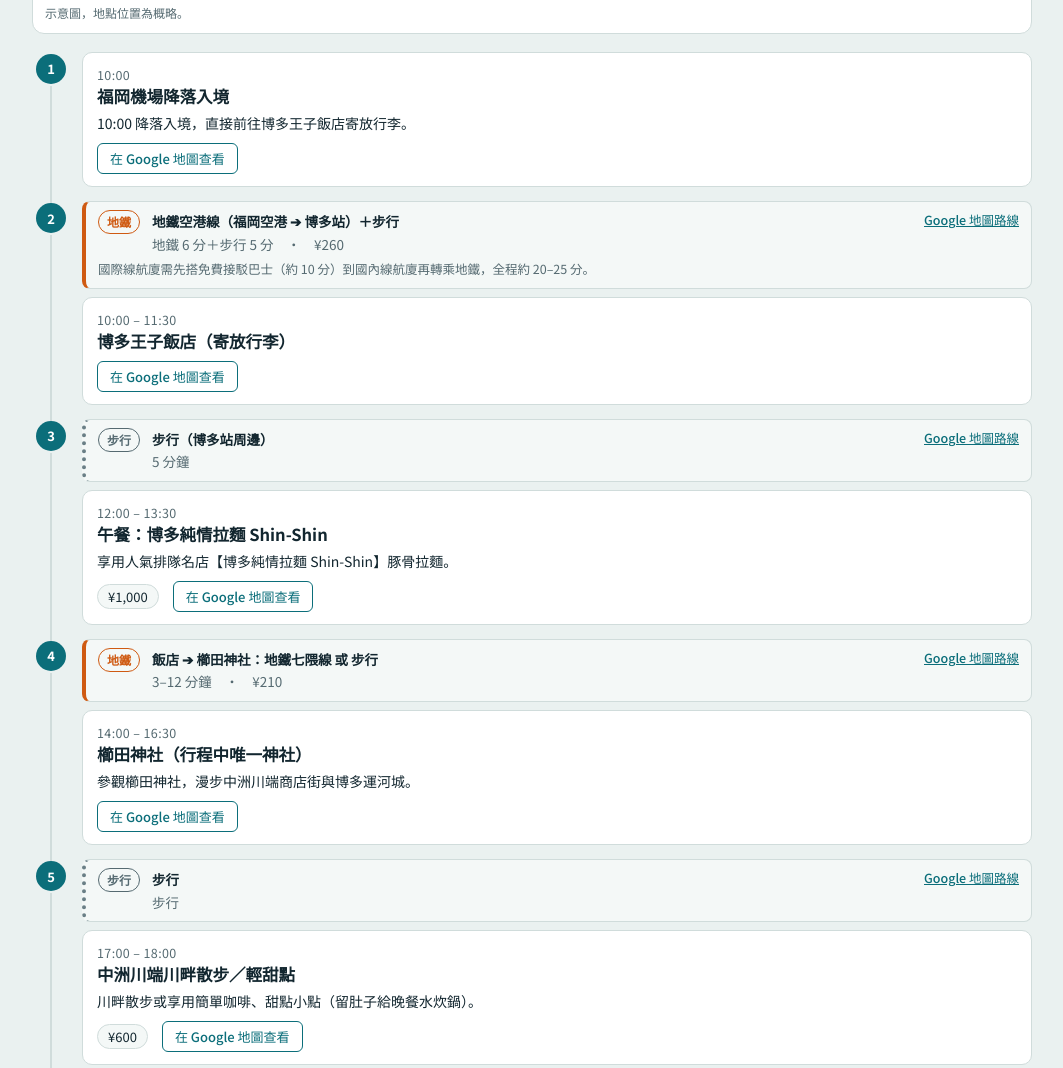
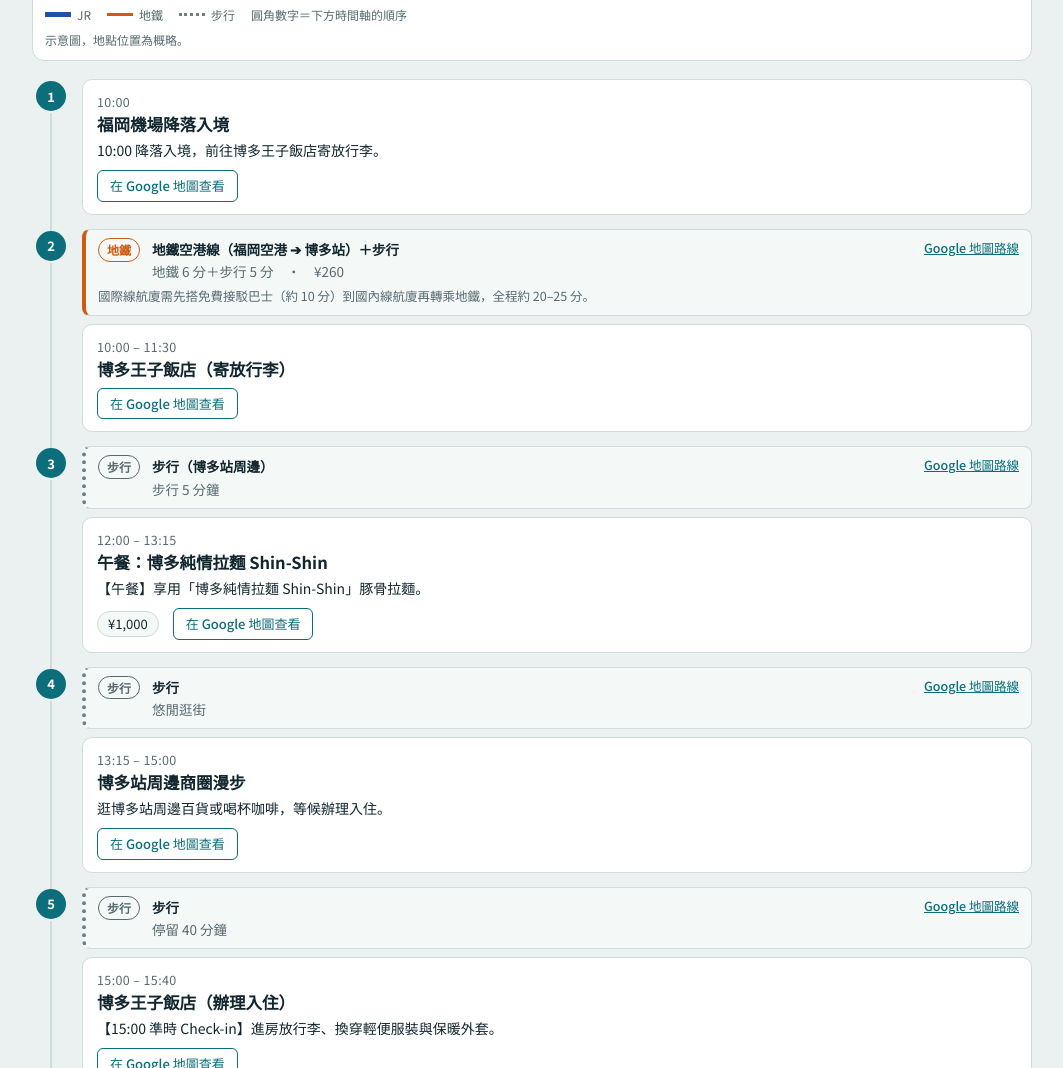
Before and after one commit to qweasd41016-gif/fukuoka, a plain HTML site: page index.html in a window 1280 px wide. Shown: the part 1732-2800 px from the top of the page, without its empty margins (108-1171 px from the left). Drawn offline with Linux system fonts and the light colour scheme.

Commit message:
Add files via upload

```diff
--- a/index.html
+++ b/index.html
@@ -229,23 +229,28 @@ const P={
 const MODE={walk:'步行',subway:'地鐵',train:'JR'};
 
 const DAYS=[
-{n:1,date:'2/10',wd:'週一',title:'抵達福岡・博多運河城・中洲屋台美食',stops:[
- {p:'fuk',t:'10:00',title:'福岡機場降落入境',note:'10:00 降落入境，直接前往博多王子飯店寄放行李。'},
+{n:1,date:'2/10',wd:'週一',title:'抵達福岡・博多站商圈・櫛田神社・華味鳥水炊鍋',stops:[
+ {p:'fuk',t:'10:00',title:'福岡機場降落入境',note:'10:00 降落入境，前往博多王子飯店寄放行李。'},
  {p:'prince',t:'10:00 – 11:30',title:'博多王子飯店（寄放行李）',leg:{mode:'subway',how:'地鐵空港線（福岡空港 ➔ 博多站）＋步行',dur:'地鐵 6 分＋步行 5 分',ml:'地鐵 6分',fare:260,tip:'國際線航廈需先搭免費接駁巴士（約 10 分）到國內線航廈再轉乘地鐵，全程約 20–25 分。'}},
- {p:'shinshin',t:'12:00 – 13:30',title:'午餐：博多純情拉麵 Shin-Shin',leg:{mode:'walk',how:'步行（博多站周邊）',dur:'5 分鐘',ml:'步行 5分'},cost:1000,note:'享用人氣排隊名店【博多純情拉麵 Shin-Shin】豚骨拉麵。'},
- {p:'kushida',t:'14:00 – 16:30',title:'櫛田神社（行程中唯一神社）',leg:{from:'prince',mode:'subway',how:'飯店 ➔ 櫛田神社：地鐵七隈線 或 步行',dur:'3–12 分鐘',ml:'地鐵／步行 3–12分',fare:210},note:'參觀櫛田神社，漫步中洲川端商店街與博多運河城。'},
- {p:'nakasu',t:'17:00 – 18:00',title:'中洲川端川畔散步／輕甜點',leg:{mode:'walk',how:'步行',dur:'步行',ml:'步行'},cost:600,note:'川畔散步或享用簡單咖啡、甜點小點（留肚子給晚餐水炊鍋）。'},
- {p:'hanamidori',t:'19:30 – 21:00',title:'晚餐：水炊鍋（華味鳥）',leg:{mode:'walk',how:'步行',dur:'步行 5–10 分鐘',ml:'步行 5–10分'},cost:4000,note:'重頭戲晚餐，享用暖心濃郁的博多名物「水炊鍋」。'}
- ],maps:[{title:'福岡市區動線',s:[1,2,3,4,5,6]}]},
+ {p:'shinshin',t:'12:00 – 13:15',title:'午餐：博多純情拉麵 Shin-Shin',leg:{mode:'walk',how:'步行（博多站周邊）',dur:'步行 5 分鐘',ml:'步行 5分'},cost:1000,note:'【午餐】享用「博多純情拉麵 Shin-Shin」豚骨拉麵。'},
+ {p:'hakata',t:'13:15 – 15:00',title:'博多站周邊商圈漫步',leg:{mode:'walk',how:'步行',dur:'悠閒逛街',ml:'步行'},note:'逛博多站周邊百貨或喝杯咖啡，等候辦理入住。'},
+ {p:'prince',t:'15:00 – 15:40',title:'博多王子飯店（辦理入住）',leg:{mode:'walk',how:'步行',dur:'停留 40 分鐘',ml:'步行'},note:'【15:00 準時 Check-in】進房放行李、換穿輕便服裝與保暖外套。'},
+ {p:'kushida',t:'15:40 – 19:05',title:'櫛田神社・中洲川端周邊',leg:{mode:'walk',how:'全程步行',dur:'步行 12–15 分＋逛約 3 小時',ml:'步行 12–15分'},note:'輕鬆散步至櫛田神社參拜（唯一神社踩點），順逛中洲川端商店街與周邊。'},
+ {p:'hanamidori',t:'19:05 – 21:00',title:'晚餐：華味鳥 中洲本店（預約）',leg:{mode:'walk',how:'步行',dur:'約 5–8 分（含 10 分緩衝）',ml:'步行 5–8分'},cost:4000,note:'19:05 從周邊出發，約 19:20 抵達「華味鳥 中洲本店」報到（多留 10 分鐘緩衝不遲到）。19:30 重頭戲晚餐，享用暖心濃郁的博多名物「水炊鍋」。'},
+ {p:'nakasu',t:'21:00 之後',title:'中洲川畔夜景散步',leg:{mode:'walk',how:'步行',dur:'散步消食',ml:'步行'},note:'晚餐後漫步中洲川畔欣賞夜景。'},
+ {p:'prince',t:'回飯店',title:'回飯店休息',leg:{mode:'subway',how:'步行＋地鐵',dur:'地鐵約 3 分',ml:'地鐵 3分',fare:210},note:'輕鬆回飯店休息。'}
+ ],maps:[{title:'福岡市區動線',s:[1,2,3,4,5,6,7,8,9]}]},
 
 {n:2,date:'2/11',wd:'週二',title:'觀光特急「由布院之森」・湯之坪街道・宿花の庄溫泉',stops:[
- {p:'prince',t:'08:30',title:'博多王子飯店出發',note:'大行李寄放於博多王子飯店，輕裝帶過夜包前往。'},
+ {p:'prince',t:'08:30',title:'博多王子飯店出發',note:'大行李寄放於博多王子飯店，帶過夜包前往。'},
  {p:'hakata',t:'08:30 – 09:15',title:'JR 博多站',leg:{mode:'walk',how:'步行',dur:'步行 5 分鐘',ml:'步行 5分'},note:'09:17 搭乘由布院之森 1 號。'},
- {p:'yufuin_st',t:'09:17 – 11:31',title:'JR 由布院站',leg:{mode:'train',how:'JR 觀光特急「由布院之森 1 號」',dur:'約 2 小時 14 分',ml:'JR 2h14',fare:4580,via:['tosu','kurume','hita'],warn:'行程表票價為 ¥4,580；Ekitan 查到博多～由布院約 ¥6,130，網路限定票 ¥5,600。請出發前再確認。'},note:'全車指定席（出發前 30 天預約），車上欣賞沿途山景與鄉村風光。'},
- {p:'hananosho',t:'11:35 – 12:00',title:'由布院 花の庄（寄放過夜包）',leg:{mode:'walk',how:'步行',dur:'步行約 5 分鐘',ml:'步行 5分'},note:'站旁 5 分鐘即達，先寄放過夜包。'},
+ {p:'yufuin_st',t:'09:17 – 11:31',title:'JR 由布院站',leg:{mode:'train',how:'JR 觀光特急「由布院之森 1 號」',dur:'約 2 小時 14 分',ml:'JR 2h14',fare:4580,via:['tosu','kurume','hita'],warn:'行程表票價為 ¥4,580；Ekitan 查到博多～由布院約 ¥6,130，網路限定票 ¥5,600。請出發前再確認。'},note:'全車指定席（出發前 30 天預約），車上欣賞沿途風景。'},
+ {p:'hananosho',t:'11:35 – 11:55',title:'由布院 花の庄（寄放過夜包）',leg:{mode:'walk',how:'步行',dur:'步行約 5 分鐘',ml:'步行 5分'},note:'站旁 5 分鐘即達，先寄放過夜包。'},
  {p:'shin',t:'12:00 – 13:30',title:'午餐：由布まぶし 心（由布院站前店）',leg:{mode:'walk',how:'步行',dur:'3 分鐘',ml:'步行 3分'},cost:3000,note:'享用招牌豐後牛釜飯三吃。'},
- {p:'hananosho',t:'15:30 – 20:30',title:'由布院 花の庄（入住・晚餐）',leg:{mode:'walk',how:'步行',dur:'步行 15 分鐘',ml:'步行 15分'},note:'入住溫泉旅館，享受日式庭園與露天溫泉。18:30–20:30 於旅館享用和牛會席料理（一泊二食已內含）。'}
- ],maps:[{title:'博多 ➔ 由布院（JR 久大本線）',s:[1,2,3]},{title:'由布院 步行動線',s:[3,4,5,6]}]},
+ {p:'yunotsubo',t:'13:30 – 16:30',title:'湯之坪街道漫步購物',leg:{mode:'walk',how:'全程步行',dur:'悠閒漫步',ml:'步行'},cost:500,note:'湯之坪街道漫步購物專屬時段：逛特色小店（Snoopy 茶屋、吉卜力橡子共和國）、金賞可樂餅、花卉村。'},
+ {p:'kinrinko',t:'一路散步至',title:'金鱗湖',leg:{mode:'walk',how:'步行',dur:'悠閒漫步',ml:'步行'},note:'沿湯之坪街道一路散步至金鱗湖。'},
+ {p:'hananosho',t:'16:30 – 20:30',title:'由布院 花の庄（入住・晚餐）',leg:{mode:'walk',how:'步行',dur:'步行 15 分鐘',ml:'步行 15分'},note:'入住溫泉旅館，享受日式庭園與露天溫泉。18:30–20:30 於旅館享用和牛會席料理（一泊二食已內含）。'}
+ ],maps:[{title:'博多 ➔ 由布院（JR 久大本線）',s:[1,2,3]},{title:'由布院 步行動線',s:[3,4,5,6,7,8]}]},
 
 {n:3,date:'2/12',wd:'週三',title:'金鱗湖晨霧・返回博多・天神大名服飾選品購物',stops:[
  {p:'hananosho',t:'08:00 – 10:30',title:'花の庄 晨湯・日式早餐',note:'晨湯、日式早餐。'},
```
